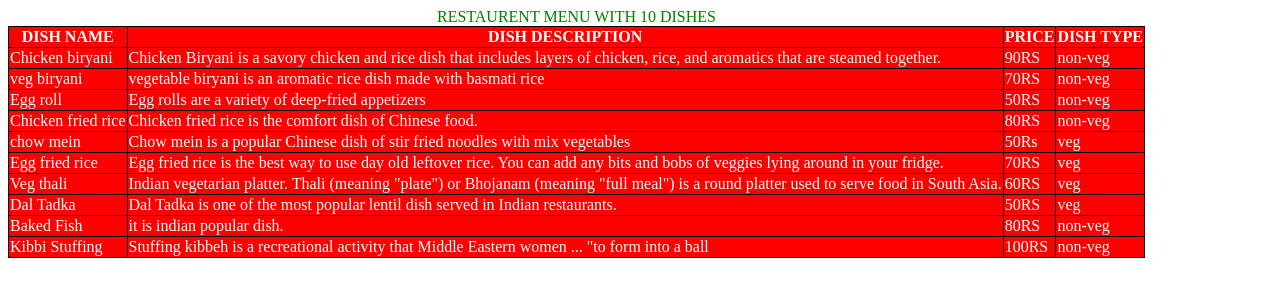
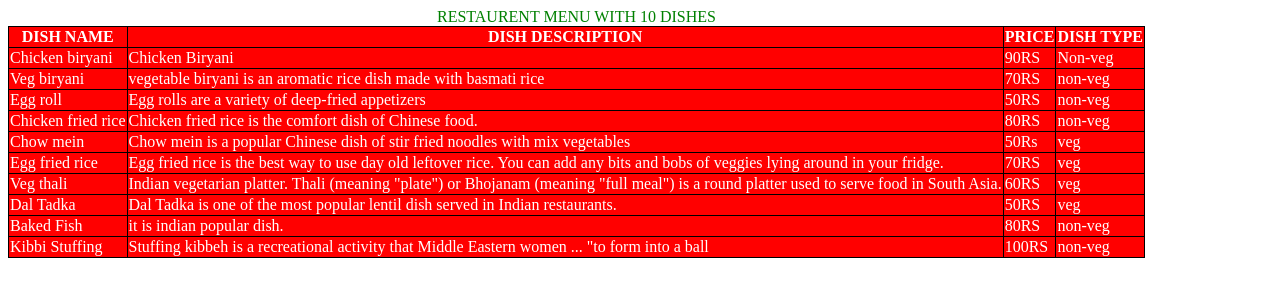
Before and after one commit to imranah10/Assignment, a plain HTML site: page Day 4.1 assignment.html in a window 1280 px wide. Drawn offline with Linux system fonts and the light colour scheme.

Commit message:
updation on day4.1.html

```diff
--- a/Day 4.1 assignment.html
+++ b/Day 4.1 assignment.html
@@ -24,12 +24,13 @@
     <tbody>
     <tr>
         <td>Chicken biryani</td>
-         <td>Chicken Biryani is a savory chicken and rice dish that includes layers of chicken, rice, and aromatics that are steamed together.</td>
+         <td>Chicken Biryani</td>
+         <!-- <td>Chicken Biryani is a savory chicken and rice dish that includes layers of chicken, rice, and aromatics that are steamed together.</td> -->
         <td>90RS</td>
-        <td>non-veg</td>
+        <td>Non-veg</td>
         </tr>
       <tr>
-        <td>veg biryani</td>
+        <td>Veg biryani</td>
           <td>vegetable biryani is an aromatic rice dish made with basmati rice</td>
           <td>70RS</td>
           <td>non-veg</td>
@@ -47,7 +48,7 @@
           <td>non-veg</td>
           </tr>
       <tr>
-        <td>chow mein</td>
+        <td>Chow mein</td>
           <td>Chow mein is a popular Chinese dish of stir fried noodles with mix vegetables</td>
           <td>50Rs</td>
           <td>veg</td>
```
